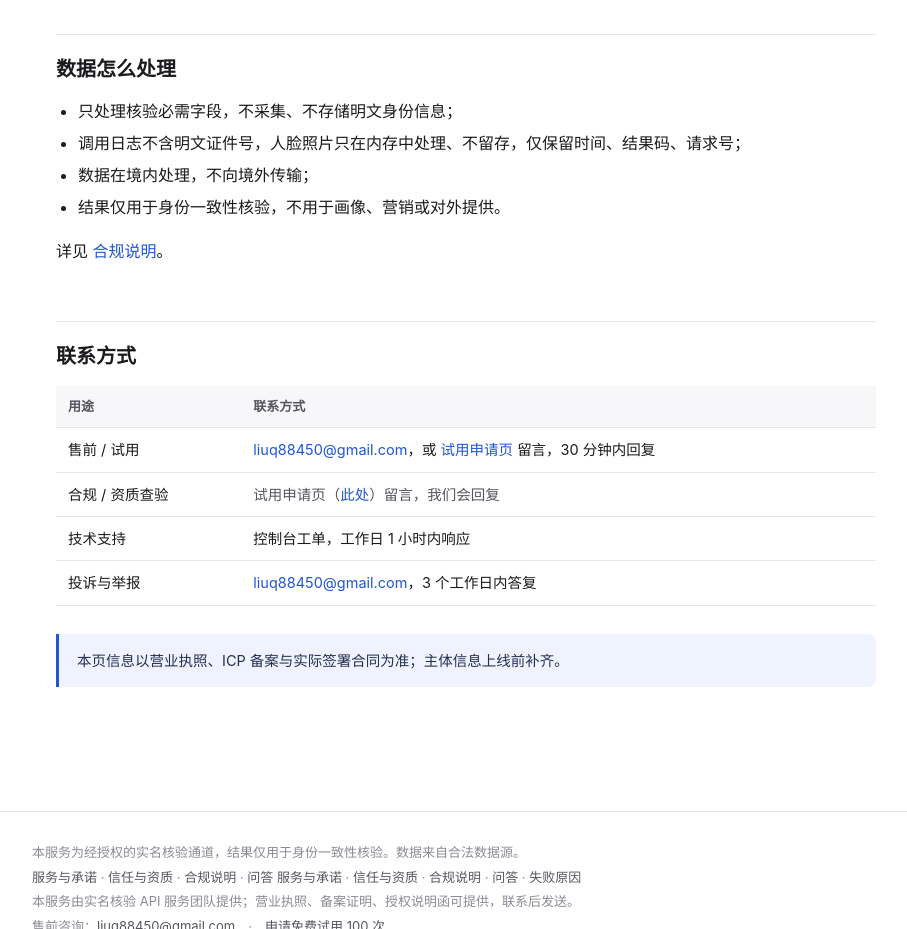
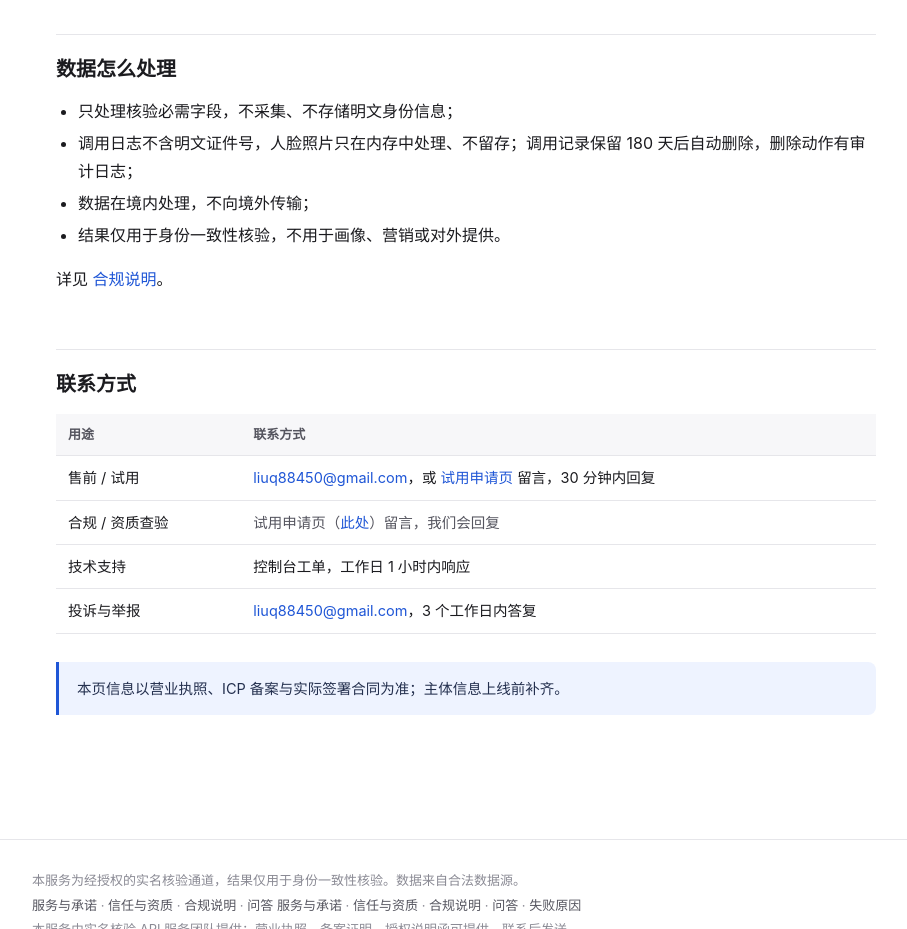
Before and after one commit to liuq88450-del/api-preview, a plain HTML site: page trust.html in a window 1280 px wide. Shown: the part 1180-2109 px from the top of the page, without its empty margins (28-935 px from the left). Drawn offline with Linux system fonts and the light colour scheme.

Commit message:
deploy trust.html

```diff
--- a/trust.html
+++ b/trust.html
@@ -57,7 +57,7 @@
   <h2 id="data">数据怎么处理</h2>
   <ul>
     <li>只处理核验必需字段，不采集、不存储明文身份信息；</li>
-    <li>调用日志不含明文证件号，人脸照片只在内存中处理、不留存，仅保留时间、结果码、请求号；</li>
+    <li>调用日志不含明文证件号，人脸照片只在内存中处理、不留存；调用记录保留 180 天后自动删除，删除动作有审计日志；</li>
     <li>数据在境内处理，不向境外传输；</li>
     <li>结果仅用于身份一致性核验，不用于画像、营销或对外提供。</li>
   </ul>
```
